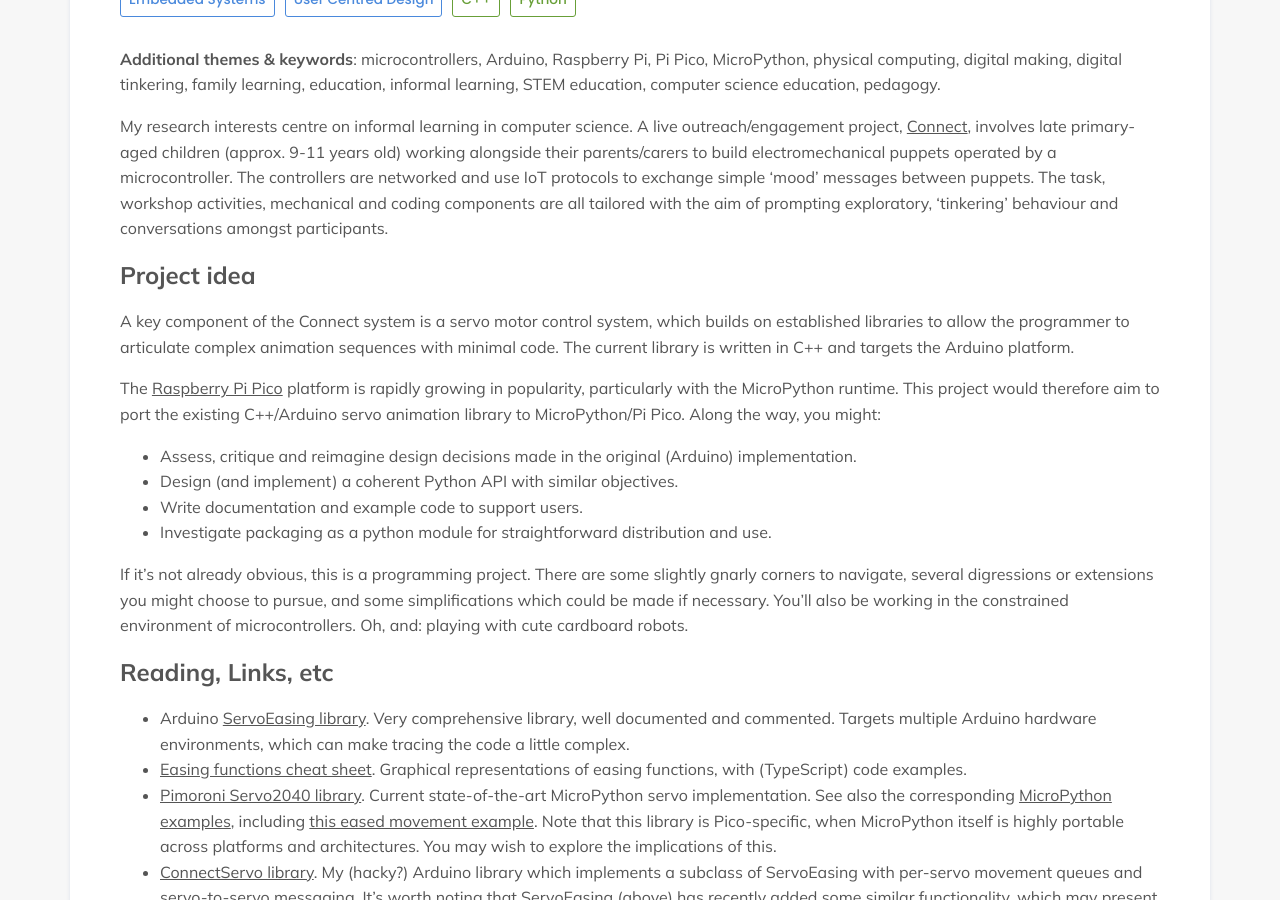
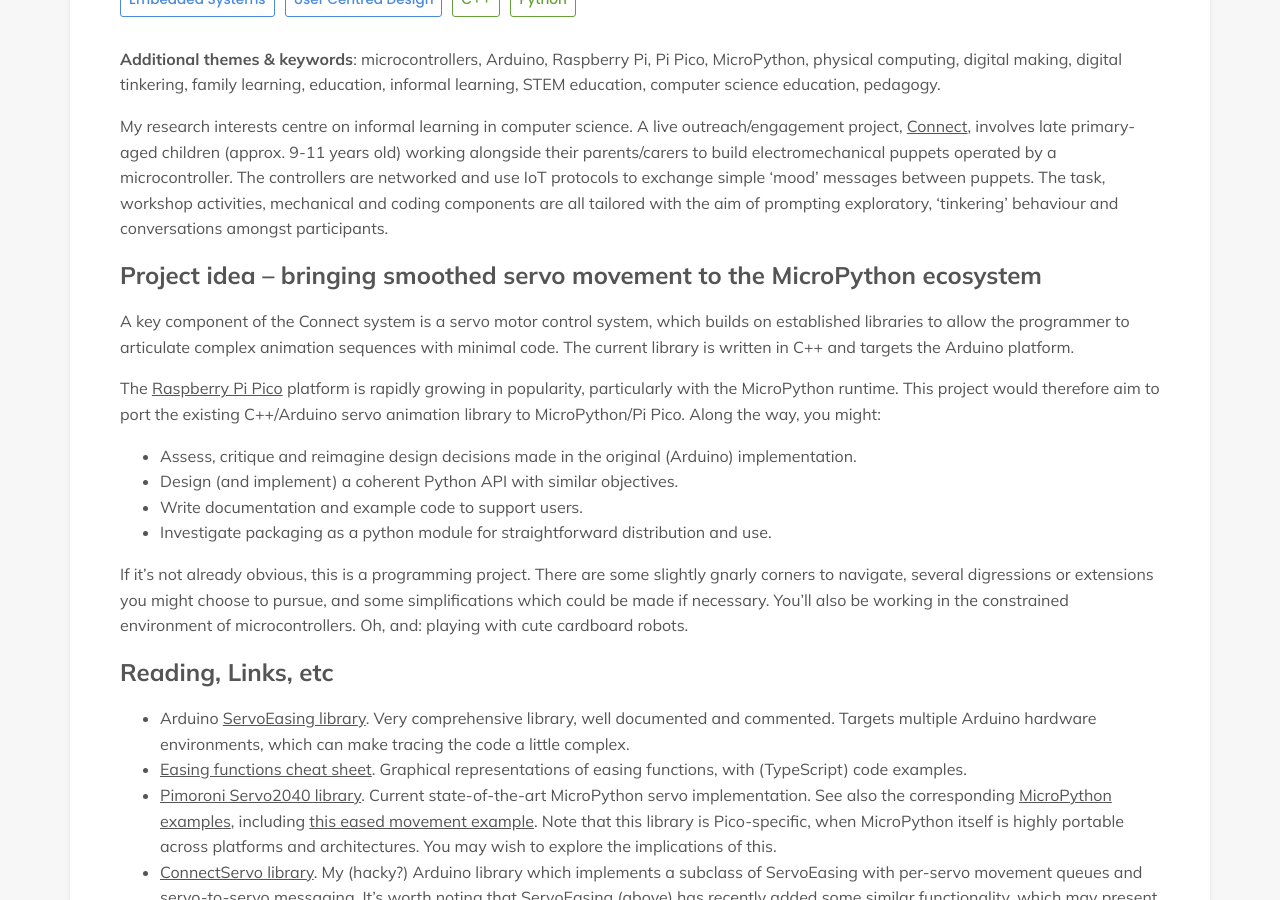
Before and after one commit to NorSC/supervisor-search, a Jekyll site: the page built from _supervisors/jonathan-sanderson.md, in a window 1280 px wide and 900 px high, scrolled down 309 px. Built offline with Jekyll 4.4.1, drawn with Linux system fonts in a browser that asks for light colours; a script that is not in the unit is left out.

Commit message:
Update Supervisors “jonathan-sanderson”

```diff
--- a/_supervisors/jonathan-sanderson.md
+++ b/_supervisors/jonathan-sanderson.md
@@ -35,7 +35,7 @@
   My research interests centre on informal learning in computer science. A live outreach/engagement project, [Connect](https://nustem.uk/connect/), involves late primary-aged children (approx. 9-11 years old) working alongside their parents/carers to build electromechanical puppets operated by a microcontroller. The controllers are networked and use IoT protocols to exchange simple 'mood' messages between puppets. The task, workshop activities, mechanical and coding components are all tailored with the aim of prompting exploratory, 'tinkering' behaviour and conversations amongst participants.
 
 
-  ## Project idea
+  ## Project idea – bringing smoothed servo movement to the MicroPython ecosystem
 
 
   A key component of the Connect system is a servo motor control system, which builds on established libraries to allow the programmer to articulate complex animation sequences with minimal code. The current library is written in C++ and targets the Arduino platform.
```
